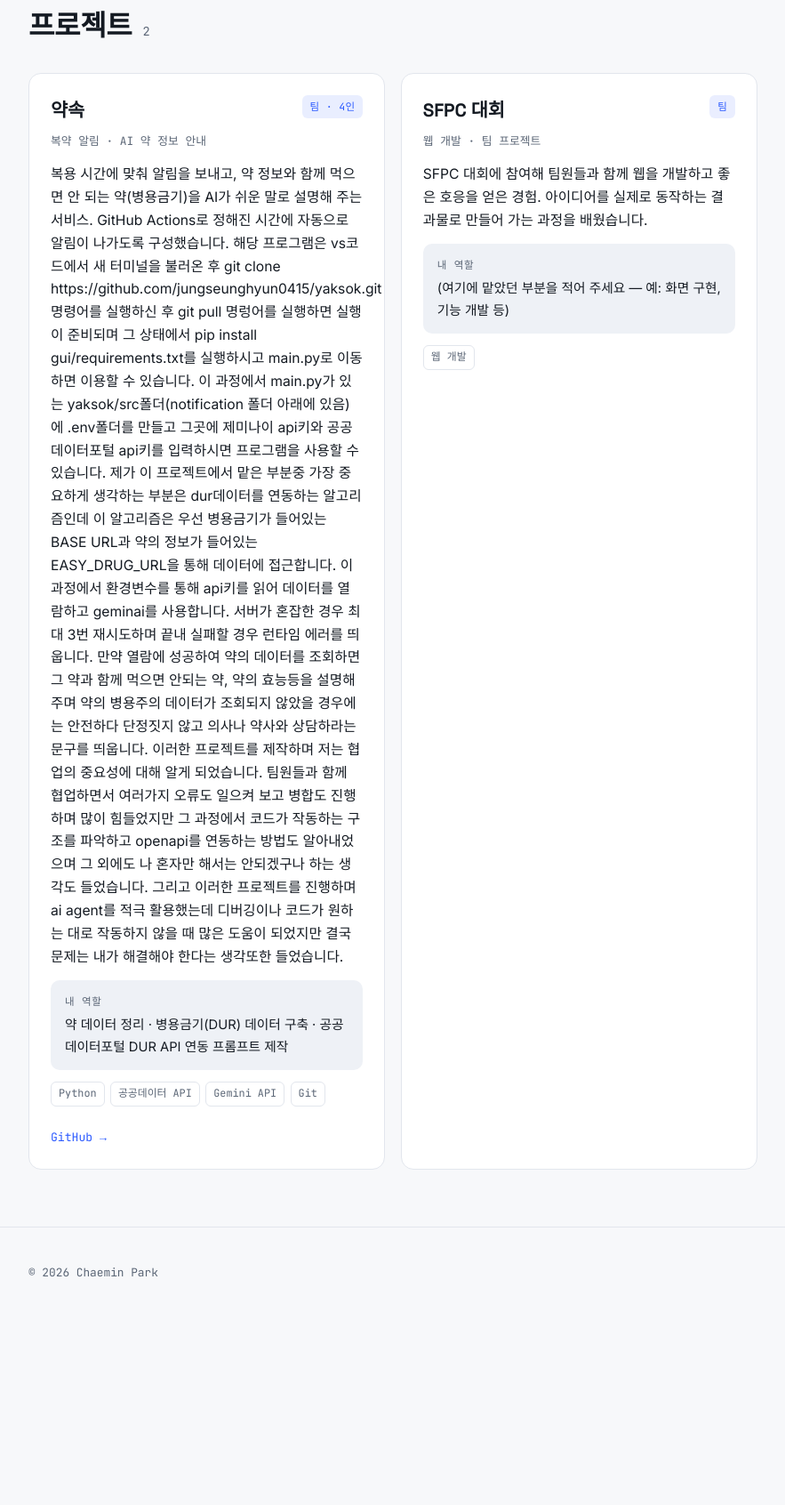
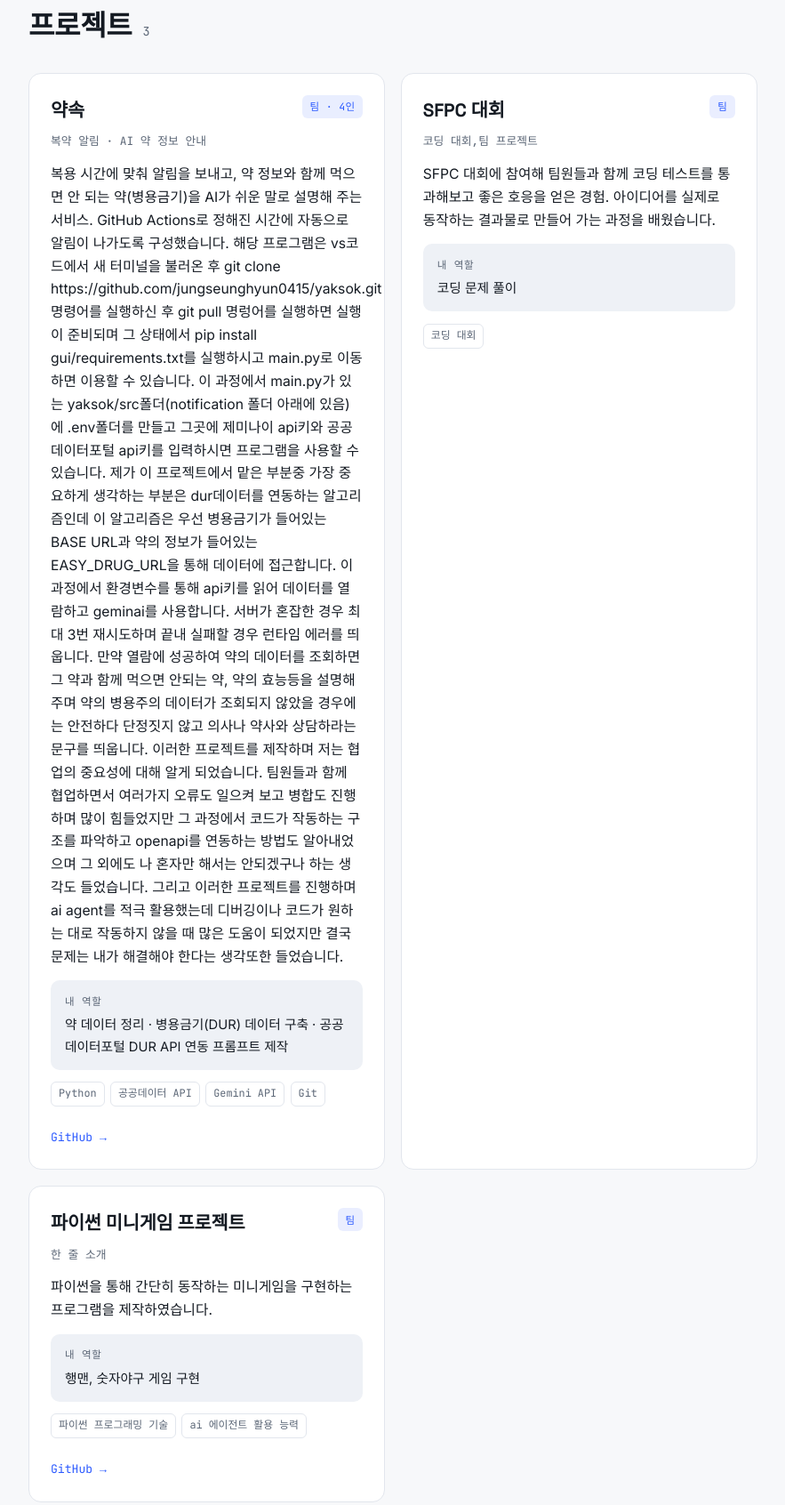
Before and after one commit to huboisbingsin/huboisbingsin.github.io, a plain HTML site: page index.html in a window 1280 px wide. Shown: the part 1017-2709 px from the top of the page at 89% size, without its empty margins (198-1081 px from the left). Before the commit the page ends 2499 px from the top, so only its background shows below. Drawn offline with Linux system fonts and the light colour scheme.

Commit message:
Revise portfolio HTML with new project entries
Updated the portfolio HTML structure and added new project details.

```diff
--- a/index.html
+++ b/index.html
@@ -63,7 +63,7 @@
         <div class="wrap">
             <div class="section-head">
                 <h2>프로젝트</h2>
-                <span class="count">2</span>
+                <span class="count">3</span>
             </div>
 
             <div class="project-grid">
@@ -111,20 +111,39 @@
                         <h3>SFPC 대회</h3>
                         <span class="badge">팀</span>
                     </div>
-                    <p class="project-sub">웹 개발 · 팀 프로젝트</p>
+                    <p class="project-sub">코딩 대회,팀 프로젝트</p>
                     <p class="desc">
-                        SFPC 대회에 참여해 팀원들과 함께 웹을 개발하고 좋은 호응을 얻은 경험.
+                        SFPC 대회에 참여해 팀원들과 함께 코딩 테스트를 통과해보고 좋은 호응을 얻은 경험.
                         아이디어를 실제로 동작하는 결과물로 만들어 가는 과정을 배웠습니다.
                     </p>
                     <div class="role-block">
                         <span class="role-label">내 역할</span>
-                        <p>(여기에 맡았던 부분을 적어 주세요 &mdash; 예: 화면 구현, 기능 개발 등)</p>
+                        <p>코딩 문제 풀이</p>
                     </div>
                     <ul class="tech-row">
-                        <li>웹 개발</li>
+                        <li>코딩 대회</li>
                     </ul>
                 </article>
 
+                <article class="project-card">
+                    <div class="project-top">
+                        <h3>파이썬 미니게임 프로젝트</h3>
+                        <span class="badge">팀</span>
+                    </div>
+                    <p class="project-sub">한 줄 소개</p>
+                    <p class="desc">파이썬을 통해 간단히 동작하는 미니게임을 구현하는 프로그램을 제작하였습니다.</p>
+                    <div class="role-block">
+                        <span class="role-label">내 역할</span>
+                        <p>행맨, 숫자야구 게임 구현</p>
+                    </div>
+                    <ul class="tech-row">
+                        <li>파이썬 프로그래밍 기술</li>
+                        <li>ai 에이전트 활용 능력</li>
+                    </ul>
+                    <div class="project-links">
+                        <a href="https://github.com/jungseunghyun0415/python_minigame_project.git" target="_blank" rel="noopener">GitHub →</a>
+                    </div>
+                </article>
                 <!-- ════════════════════════════════════════════════
                      새 프로젝트 추가용 템플릿.
                      아래 article 블록을 복사해 위 그리드 안(이 주석 바깥)에 붙여넣고
```
